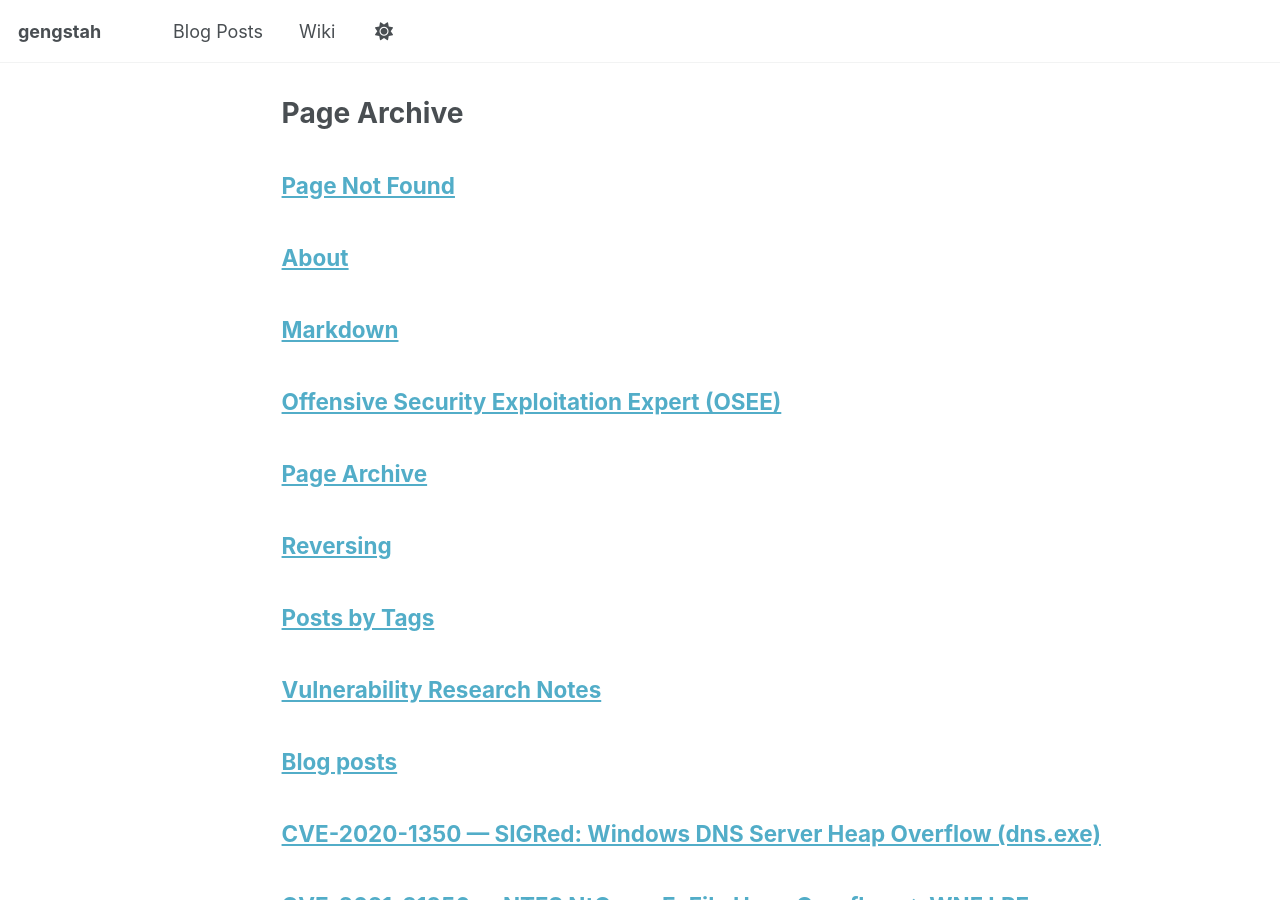
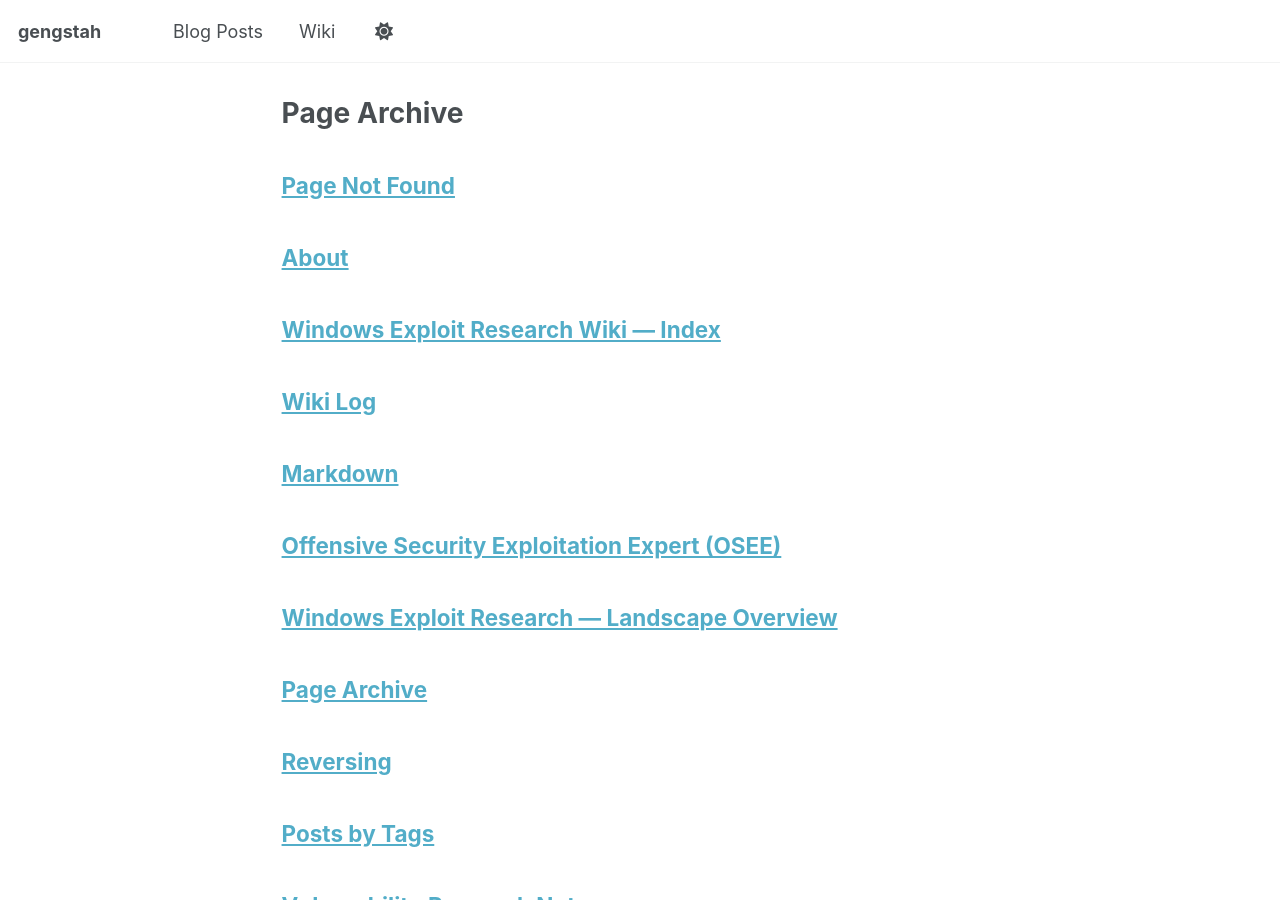
Before and after one commit to gengstah/gengstah.github.io, a Jekyll site: the page built from _pages/page-archive.html, in a window 1280 px wide and 900 px high. Built offline with Jekyll 4.4.1, drawn with Linux system fonts in a browser that asks for light colours; some of the changed text lies outside the part shown.

Commit message:
added metadata

```diff
--- a/_pages/windows-exploitation/wiki/index.md
+++ b/_pages/windows-exploitation/wiki/index.md
@@ -1,4 +1,8 @@
-# Windows Exploit Research Wiki — Index
+---
+permalink: /windows-exploitation/wiki/
+title: "Windows Exploit Research Wiki — Index"
+author_profile: true
+---
 
 > **Last updated:** 2026-04-11
 
--- a/_pages/windows-exploitation/wiki/log.md
+++ b/_pages/windows-exploitation/wiki/log.md
@@ -1,4 +1,8 @@
-# Wiki Log
+---
+permalink: /windows-exploitation/wiki/
+title: "Wiki Log"
+author_profile: true
+---
 
 Append-only chronological record of all ingest, query, lint, and expand operations.
 
--- a/_pages/windows-exploitation/wiki/overview.md
+++ b/_pages/windows-exploitation/wiki/overview.md
@@ -1,4 +1,8 @@
-# Windows Exploit Research — Landscape Overview
+---
+permalink: /windows-exploitation/wiki/
+title: "Windows Exploit Research — Landscape Overview"
+author_profile: true
+---
 
 > **Last updated:** 2026-04-10
 > **Related:** [[wiki/kernel/architecture]], [[wiki/usermode/mitigations]], [[wiki/kernel/mitigations]], [[wiki/resources/researchers]]
```
